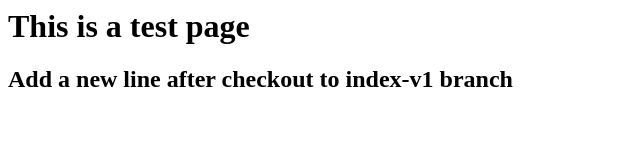
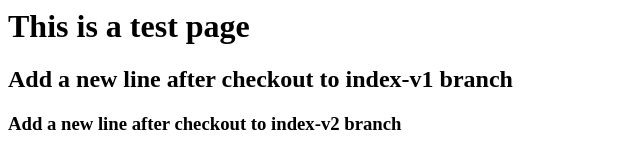
Before and after one commit to chiounan/homepage, a plain HTML site: page index.html in a window 1280 px wide. Shown: the whole page, without its empty margins (0-640 px from the left). Drawn offline with Linux system fonts and the light colour scheme.

Commit message:
modify index.heml, change after checkout v2

```diff
--- a/index.html
+++ b/index.html
@@ -2,4 +2,5 @@
 <title>Test HomePage</title>
 <h1>This is a test page</h1>
 <h2>Add a new line after checkout to index-v1 branch</h2>
+<h3>Add a new line after checkout to index-v2 branch</h3>
 </html>
```
